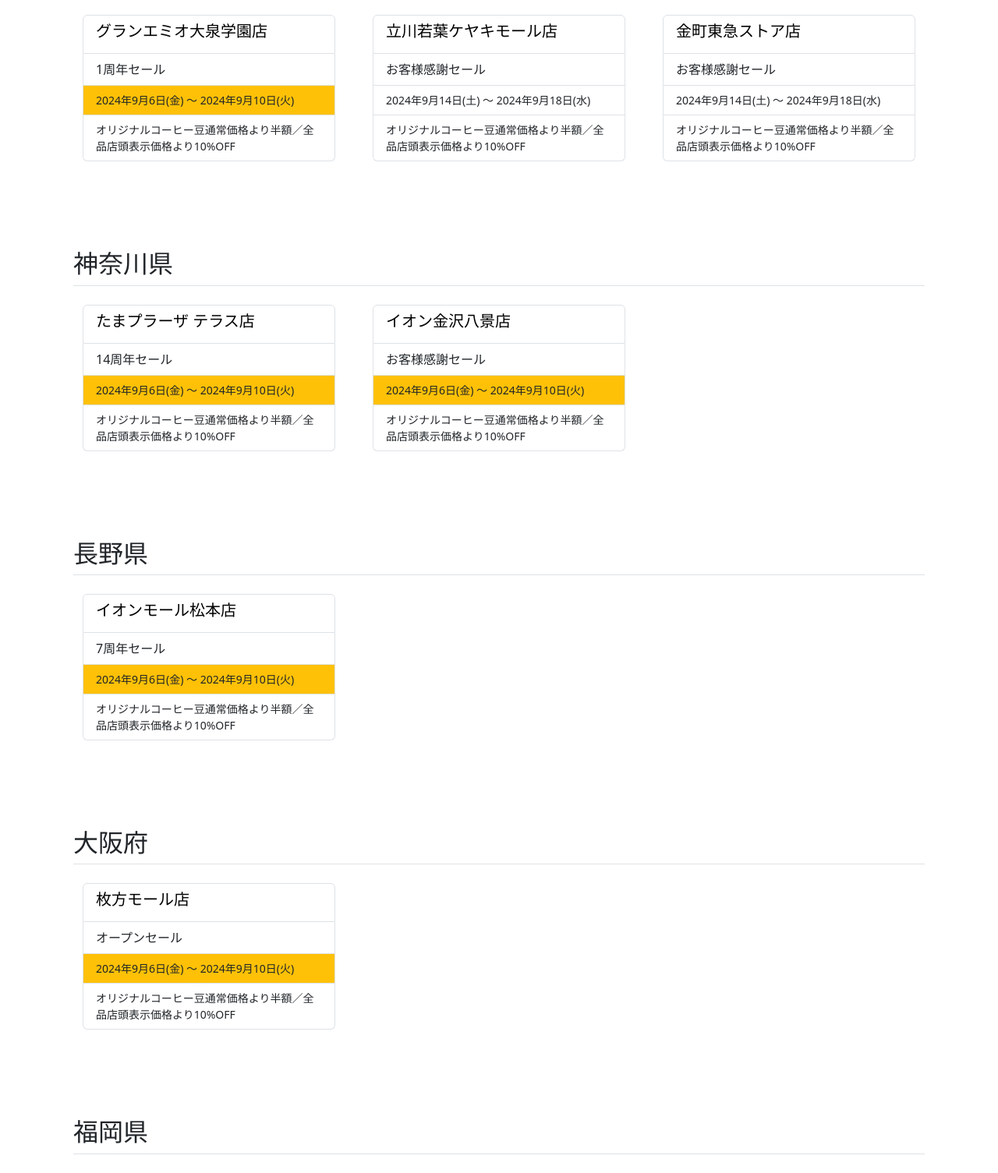
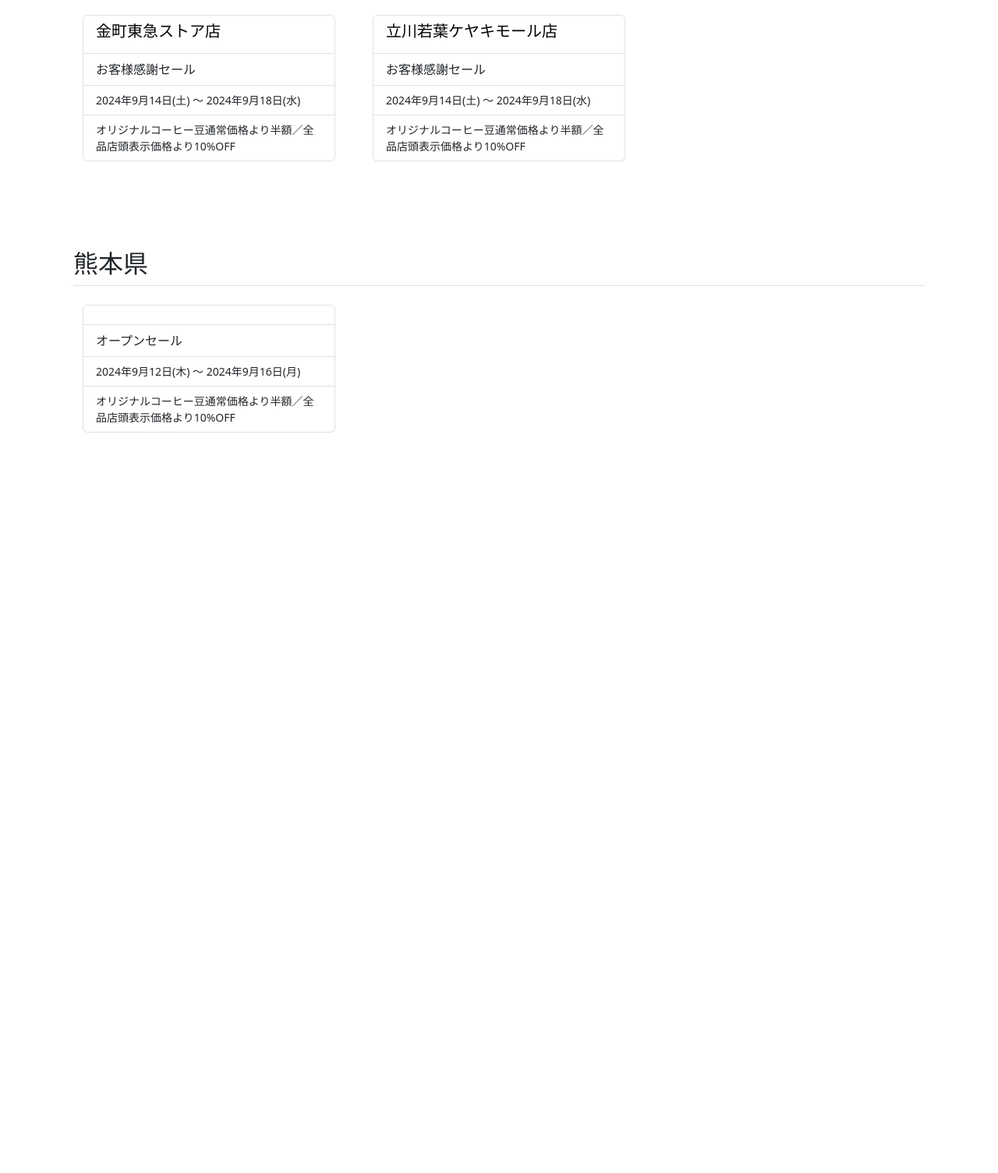
Before and after one commit to hamukazu/kaldi_sale_info, a plain HTML site: page index.html in a window 1280 px wide. Shown: the part 1295-2800 px from the top of the page at 78% size. After the commit the page ends 1914 px from the top, so only its background shows below. Drawn offline with nearby package versions, Linux system fonts and the light colour scheme.

Commit message:
auto commit

```diff
--- a/index.html
+++ b/index.html
@@ -9,7 +9,7 @@
 <body>
   <div class="jumbotron text-center py-5">
     <h1>カルディセール情報</h1>
-    <p>2024-09-10 09:09:00更新</p>
+    <p>2024-09-11 09:09:00更新</p>
   </div>
   <div class="container">
     <p>毎朝9時頃に自動で更新します。</p>
@@ -24,15 +24,15 @@
     </div>
 
     <div class="row">
-      <div class="col-sm-1 py-1 small"><a href="#Tokyo">東京都</a></div><div class="col-sm-1 py-1 small"><a href="#Kanagawa">神奈川県</a></div><div class="col-sm-1 py-1 small">新潟県</div><div class="col-sm-1 py-1 small">富山県</div><div class="col-sm-1 py-1 small">石川県</div><div class="col-sm-1 py-1 small">福井県</div><div class="col-sm-1 py-1 small">山梨県</div><div class="col-sm-1 py-1 small"><a href="#Nagano">長野県</a></div><div class="col-sm-1 py-1 small">岐阜県</div><div class="col-sm-1 py-1 small">静岡県</div><div class="col-sm-1 py-1 small">愛知県</div><div class="col-sm-1 py-1 small">三重県</div>
+      <div class="col-sm-1 py-1 small"><a href="#Tokyo">東京都</a></div><div class="col-sm-1 py-1 small">神奈川県</div><div class="col-sm-1 py-1 small">新潟県</div><div class="col-sm-1 py-1 small">富山県</div><div class="col-sm-1 py-1 small">石川県</div><div class="col-sm-1 py-1 small">福井県</div><div class="col-sm-1 py-1 small">山梨県</div><div class="col-sm-1 py-1 small">長野県</div><div class="col-sm-1 py-1 small">岐阜県</div><div class="col-sm-1 py-1 small">静岡県</div><div class="col-sm-1 py-1 small">愛知県</div><div class="col-sm-1 py-1 small">三重県</div>
     </div>
 
     <div class="row">
-      <div class="col-sm-1 py-1 small">滋賀県</div><div class="col-sm-1 py-1 small">京都府</div><div class="col-sm-1 py-1 small"><a href="#Osaka">大阪府</a></div><div class="col-sm-1 py-1 small">兵庫県</div><div class="col-sm-1 py-1 small">奈良県</div><div class="col-sm-1 py-1 small">和歌山県</div><div class="col-sm-1 py-1 small">鳥取県</div><div class="col-sm-1 py-1 small">島根県</div><div class="col-sm-1 py-1 small">岡山県</div><div class="col-sm-1 py-1 small">広島県</div><div class="col-sm-1 py-1 small">山口県</div><div class="col-sm-1 py-1 small">徳島県</div>
+      <div class="col-sm-1 py-1 small">滋賀県</div><div class="col-sm-1 py-1 small">京都府</div><div class="col-sm-1 py-1 small">大阪府</div><div class="col-sm-1 py-1 small">兵庫県</div><div class="col-sm-1 py-1 small">奈良県</div><div class="col-sm-1 py-1 small">和歌山県</div><div class="col-sm-1 py-1 small">鳥取県</div><div class="col-sm-1 py-1 small">島根県</div><div class="col-sm-1 py-1 small">岡山県</div><div class="col-sm-1 py-1 small">広島県</div><div class="col-sm-1 py-1 small">山口県</div><div class="col-sm-1 py-1 small">徳島県</div>
     </div>
 
     <div class="row">
-      <div class="col-sm-1 py-1 small">香川県</div><div class="col-sm-1 py-1 small">愛媛県</div><div class="col-sm-1 py-1 small">高知県</div><div class="col-sm-1 py-1 small"><a href="#Fukuoka">福岡県</a></div><div class="col-sm-1 py-1 small">佐賀県</div><div class="col-sm-1 py-1 small">長崎県</div><div class="col-sm-1 py-1 small"><a href="#Kumamoto">熊本県</a></div><div class="col-sm-1 py-1 small">大分県</div><div class="col-sm-1 py-1 small">宮崎県</div><div class="col-sm-1 py-1 small">鹿児島県</div><div class="col-sm-1 py-1 small">沖縄県</div>
+      <div class="col-sm-1 py-1 small">香川県</div><div class="col-sm-1 py-1 small">愛媛県</div><div class="col-sm-1 py-1 small">高知県</div><div class="col-sm-1 py-1 small">福岡県</div><div class="col-sm-1 py-1 small">佐賀県</div><div class="col-sm-1 py-1 small">長崎県</div><div class="col-sm-1 py-1 small"><a href="#Kumamoto">熊本県</a></div><div class="col-sm-1 py-1 small">大分県</div><div class="col-sm-1 py-1 small">宮崎県</div><div class="col-sm-1 py-1 small">鹿児島県</div><div class="col-sm-1 py-1 small">沖縄県</div>
     </div>
 
     </div>
@@ -58,15 +58,6 @@
       <div class="col d-flex align-items-start">
         <div class="container py-3">
           <ul class="list-group">
-            <li class="list-group-item"><h5 class="fs-5 text-body-emphasis">C･one店</h5></li>
-            <li class="list-group-item">お客様感謝セール</li>
-            <li class="list-group-item small bg-warning">2024年9月6日(金) ～ 2024年9月10日(火)</li>
-            <li class="list-group-item small">オリジナルコーヒー豆通常価格より半額／全品店頭表示価格より10%OFF</li>
-          </ul>
-        </div>
-      </div><div class="col d-flex align-items-start">
-        <div class="container py-3">
-          <ul class="list-group">
             <li class="list-group-item"><h5 class="fs-5 text-body-emphasis">印西牧の原店</h5></li>
             <li class="list-group-item">17周年セール</li>
             <li class="list-group-item small">2024年9月14日(土) ～ 2024年9月18日(水)</li>
@@ -81,9 +72,9 @@
       <div class="col d-flex align-items-start">
         <div class="container py-3">
           <ul class="list-group">
-            <li class="list-group-item"><h5 class="fs-5 text-body-emphasis">グランエミオ大泉学園店</h5></li>
-            <li class="list-group-item">1周年セール</li>
-            <li class="list-group-item small bg-warning">2024年9月6日(金) ～ 2024年9月10日(火)</li>
+            <li class="list-group-item"><h5 class="fs-5 text-body-emphasis">金町東急ストア店</h5></li>
+            <li class="list-group-item">お客様感謝セール</li>
+            <li class="list-group-item small">2024年9月14日(土) ～ 2024年9月18日(水)</li>
             <li class="list-group-item small">オリジナルコーヒー豆通常価格より半額／全品店頭表示価格より10%OFF</li>
           </ul>
         </div>
@@ -96,95 +87,12 @@
             <li class="list-group-item small">オリジナルコーヒー豆通常価格より半額／全品店頭表示価格より10%OFF</li>
           </ul>
         </div>
-      </div><div class="col d-flex align-items-start">
-        <div class="container py-3">
-          <ul class="list-group">
-            <li class="list-group-item"><h5 class="fs-5 text-body-emphasis">金町東急ストア店</h5></li>
-            <li class="list-group-item">お客様感謝セール</li>
-            <li class="list-group-item small">2024年9月14日(土) ～ 2024年9月18日(水)</li>
-            <li class="list-group-item small">オリジナルコーヒー豆通常価格より半額／全品店頭表示価格より10%OFF</li>
-          </ul>
-        </div>
-      </div>
-    </div>
-  </div><div class="container px-4 py-5">
-    <h2 class="pb-2 border-bottom" id="Kanagawa">神奈川県</h2>
-    <div class="row row-cols-1 row-cols-lg-3">
-      <div class="col d-flex align-items-start">
-        <div class="container py-3">
-          <ul class="list-group">
-            <li class="list-group-item"><h5 class="fs-5 text-body-emphasis">たまプラーザ テラス店</h5></li>
-            <li class="list-group-item">14周年セール</li>
-            <li class="list-group-item small bg-warning">2024年9月6日(金) ～ 2024年9月10日(火)</li>
-            <li class="list-group-item small">オリジナルコーヒー豆通常価格より半額／全品店頭表示価格より10%OFF</li>
-          </ul>
-        </div>
-      </div><div class="col d-flex align-items-start">
-        <div class="container py-3">
-          <ul class="list-group">
-            <li class="list-group-item"><h5 class="fs-5 text-body-emphasis">イオン金沢八景店</h5></li>
-            <li class="list-group-item">お客様感謝セール</li>
-            <li class="list-group-item small bg-warning">2024年9月6日(金) ～ 2024年9月10日(火)</li>
-            <li class="list-group-item small">オリジナルコーヒー豆通常価格より半額／全品店頭表示価格より10%OFF</li>
-          </ul>
-        </div>
-      </div>
-    </div>
-  </div><div class="container px-4 py-5">
-    <h2 class="pb-2 border-bottom" id="Nagano">長野県</h2>
-    <div class="row row-cols-1 row-cols-lg-3">
-      <div class="col d-flex align-items-start">
-        <div class="container py-3">
-          <ul class="list-group">
-            <li class="list-group-item"><h5 class="fs-5 text-body-emphasis">イオンモール松本店</h5></li>
-            <li class="list-group-item">7周年セール</li>
-            <li class="list-group-item small bg-warning">2024年9月6日(金) ～ 2024年9月10日(火)</li>
-            <li class="list-group-item small">オリジナルコーヒー豆通常価格より半額／全品店頭表示価格より10%OFF</li>
-          </ul>
-        </div>
-      </div>
-    </div>
-  </div><div class="container px-4 py-5">
-    <h2 class="pb-2 border-bottom" id="Osaka">大阪府</h2>
-    <div class="row row-cols-1 row-cols-lg-3">
-      <div class="col d-flex align-items-start">
-        <div class="container py-3">
-          <ul class="list-group">
-            <li class="list-group-item"><h5 class="fs-5 text-body-emphasis">枚方モール店</h5></li>
-            <li class="list-group-item">オープンセール</li>
-            <li class="list-group-item small bg-warning">2024年9月6日(金) ～ 2024年9月10日(火)</li>
-            <li class="list-group-item small">オリジナルコーヒー豆通常価格より半額／全品店頭表示価格より10%OFF</li>
-          </ul>
-        </div>
-      </div>
-    </div>
-  </div><div class="container px-4 py-5">
-    <h2 class="pb-2 border-bottom" id="Fukuoka">福岡県</h2>
-    <div class="row row-cols-1 row-cols-lg-3">
-      <div class="col d-flex align-items-start">
-        <div class="container py-3">
-          <ul class="list-group">
-            <li class="list-group-item"><h5 class="fs-5 text-body-emphasis">イオンスタイル笹丘店</h5></li>
-            <li class="list-group-item">8周年セール</li>
-            <li class="list-group-item small bg-warning">2024年9月6日(金) ～ 2024年9月10日(火)</li>
-            <li class="list-group-item small">オリジナルコーヒー豆通常価格より半額／全品店頭表示価格より10%OFF</li>
-          </ul>
-        </div>
       </div>
     </div>
   </div><div class="container px-4 py-5">
     <h2 class="pb-2 border-bottom" id="Kumamoto">熊本県</h2>
     <div class="row row-cols-1 row-cols-lg-3">
       <div class="col d-flex align-items-start">
-        <div class="container py-3">
-          <ul class="list-group">
-            <li class="list-group-item"><h5 class="fs-5 text-body-emphasis"><a href="#" data-bs-toggle="tooltip" title="【9/11～9/18　一時休業】海老名店"></a></h5></li>
-            <li class="list-group-item">売りつくしセール</li>
-            <li class="list-group-item small bg-warning">2024年9月6日(金) ～ 2024年9月10日(火)</li>
-            <li class="list-group-item small">全品店頭表示価格より10%OFF</li>
-          </ul>
-        </div>
-      </div><div class="col d-flex align-items-start">
         <div class="container py-3">
           <ul class="list-group">
             <li class="list-group-item"><h5 class="fs-5 text-body-emphasis"><a href="#" data-bs-toggle="tooltip" title="【9/12（木）オープン】アトレ亀戸店"></a></h5></li>
```
